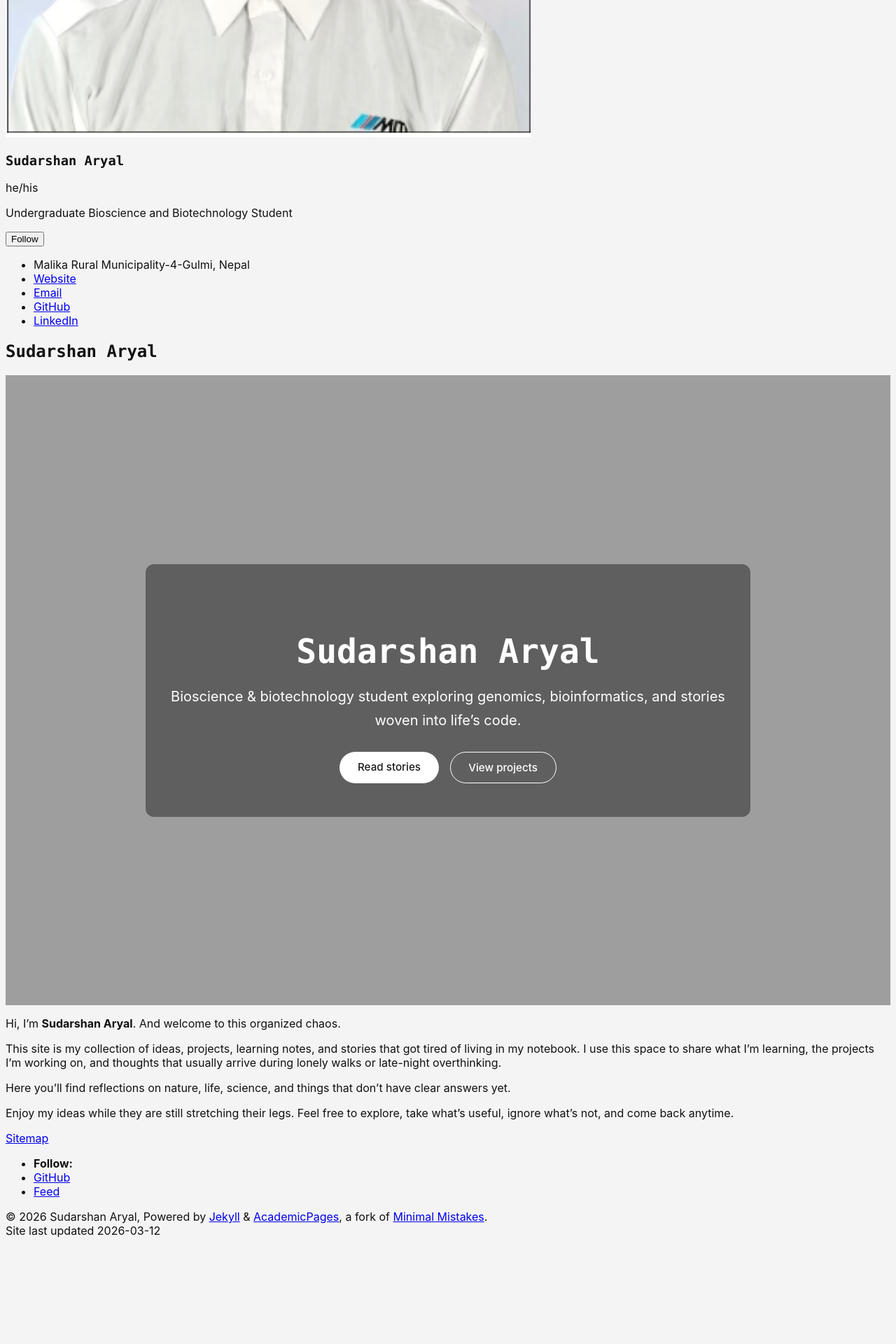
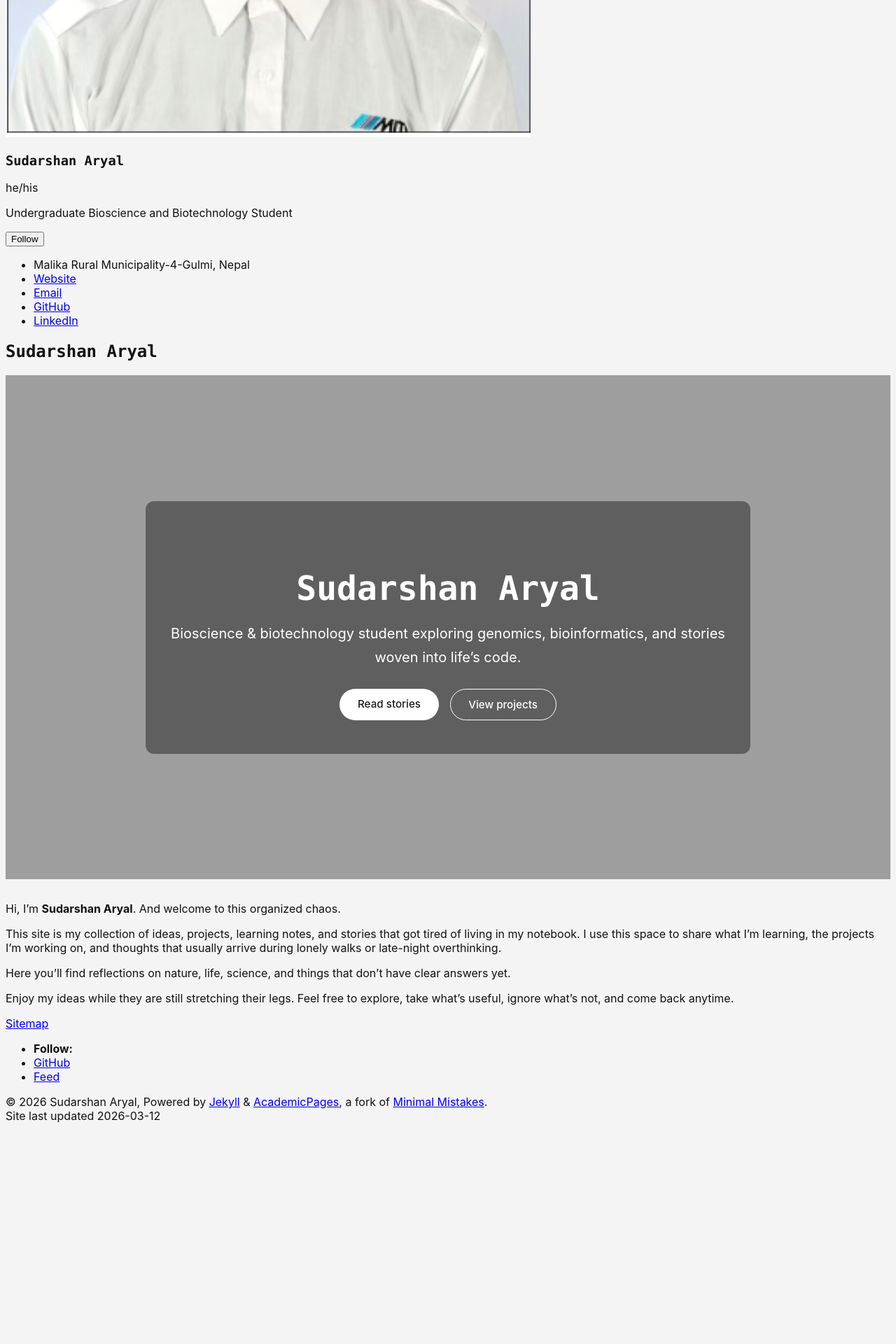
Before and after one commit to Sudu-09-Nep/sudu.github.io, a Jekyll site: the page built from _pages/about.md, in a window 1280 px wide. Shown: the part 890-2810 px from the top of the page at 70% size. Built offline with Jekyll 4.4.1, drawn with Linux system fonts in a browser that asks for light colours; a script bundle is joined from its source files by our own code; library files that are not in the unit come from our copies; after the commit the page ends 2646 px from its top, so only the background shows below that.

Commit message:
Refactor SCSS comments and adjust hero landing styles
Updated comments for clarity and modified the hero landing min-height and margin.

```diff
--- a/assets/css/main.scss
+++ b/assets/css/main.scss
@@ -40,13 +40,13 @@
   border-color: #0066cc;
 }
 
-// Light mode background
+/* Light mode background and text color only */
 body {
   background-color: #f4f4f4;
   color: #111111;
 }
 
-// Fonts
+/* Fonts */
 body {
   font-family: "Poppins", -apple-system, "SFNSText-Regular", "San Francisco",
                "Roboto", "Segoe UI", "Helvetica Neue", "Lucida Grande",
@@ -58,7 +58,7 @@ h1, h2, h3, h4, h5, h6 {
                Consolas, "Liberation Mono", "Courier New", monospace;
 }
 
-// Stanford-like masthead (light mode only)
+/* Stanford-like masthead (light mode only) */
 html:not(.dark):not(.theme--dark) .masthead {
   background-color: #8c1515;
   border-bottom: 0;
@@ -80,7 +80,7 @@ html:not(.dark):not(.theme--dark) .masthead__menu-item.selected > a {
   background-color: #6f1111;
 }
 
-// Dark mode background and text
+/* Dark mode background and text */
 html.dark body,
 body.dark,
 html.theme--dark body {
@@ -88,14 +88,14 @@ html.theme--dark body {
   color: #e5f0ff;
 }
 
-// Dark mode links
+/* Dark mode links */
 html.dark a,
 body.dark a,
 html.theme--dark a {
   color: #8cc8ff;
 }
 
-// Dark mode sidebar
+/* Dark mode sidebar */
 html.dark .sidebar,
 body.dark .sidebar,
 html.theme--dark .sidebar {
@@ -103,19 +103,19 @@ html.theme--dark .sidebar {
   color: #e5f0ff;
 }
 
-// Full-screen hero landing (uses your DNA image)
+/* Hero only affects pages that actually use the .hero-landing HTML */
 .hero-landing {
-  min-height: 100vh;
+  min-height: 80vh;
   width: 100%;
   display: flex;
   align-items: center;
   justify-content: center;
-  background-image: url("/images/dna-hero.png"); // change to .jpg if your file is dna-hero.jpg
+  background-image: url("/images/dna-hero.png"); /* change to .jpg if needed */
   background-size: cover;
   background-position: center center;
   background-repeat: no-repeat;
   position: relative;
-  margin: 0;
+  margin: 0 0 2rem 0; /* add bottom space so it doesn't hit next content */
 }
 
 .hero-overlay {
```
